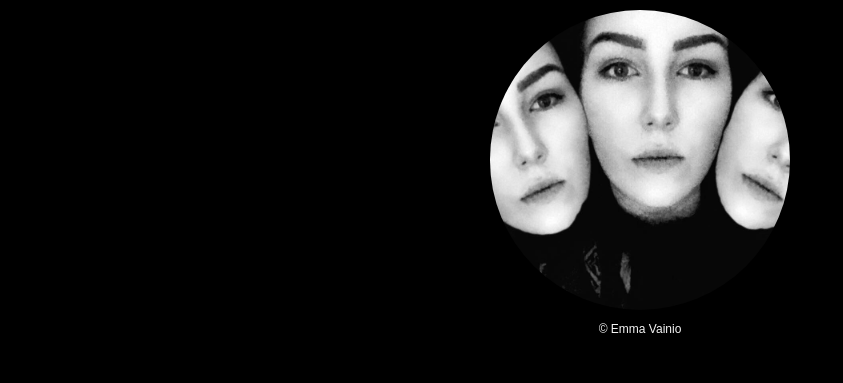
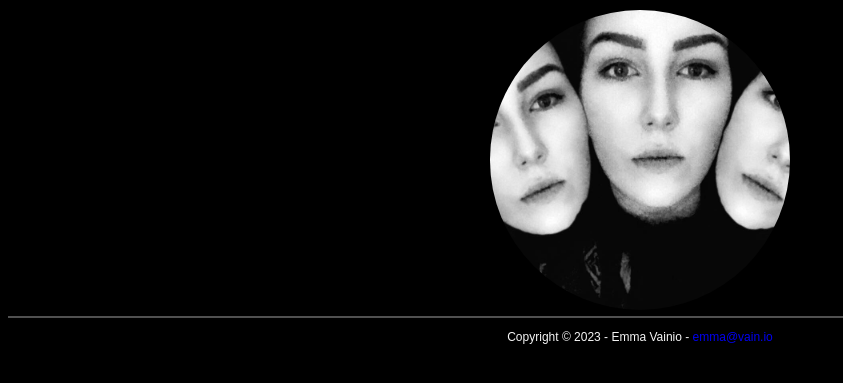
Before and after one commit to emmavainio/portfolio, a plain HTML site: page contact.html in a window 1280 px wide. Shown: the part 147-530 px from the top of the page, without its empty margins (0-843 px from the left). Drawn offline with Linux system fonts and the light colour scheme.

Commit message:
lagt in footer

```diff
--- a/contact.html
+++ b/contact.html
@@ -26,7 +26,11 @@
     />
 
     <footer>
-      <p>&copy; Emma Vainio</p>
+      <hr />
+      <p>
+        Copyright &copy; 2023 - Emma Vainio -
+        <a href="mailto:emma@vain.io">emma@vain.io</a>
+      </p>
     </footer>
   </body>
 </html>
--- a/style.css
+++ b/style.css
@@ -44,9 +44,11 @@ nav {
   color:gray;
 }
 
-
-
 footer {
   font-size: 12px;
   text-align: center;
 }
+
+hr {
+  border: 1px solid rgb(80, 80, 80);
+}
```
Also changed, not shown: index.html (+5 -1 lines), portfolio.html (+5 -1 lines).
